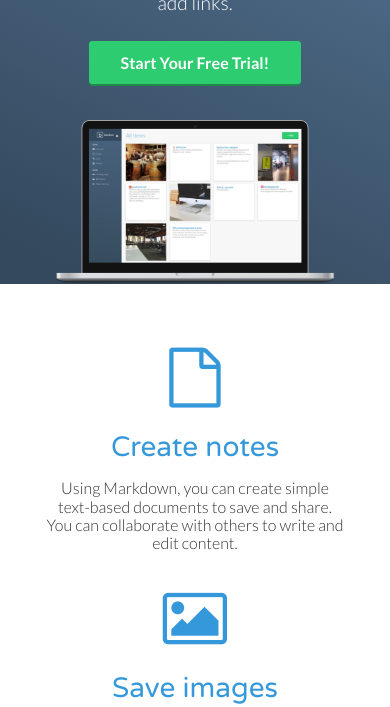
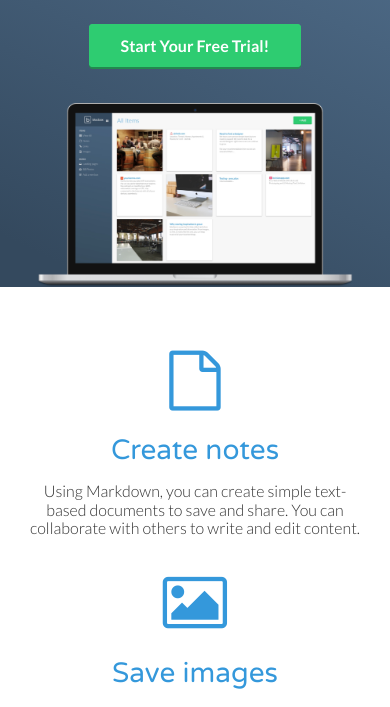
Before and after one commit to mtabroff/bloc-box, a plain HTML site: page index.html in a window 390 px wide. Shown: the part 388-1095 px from the top of the page. Drawn offline with Linux system fonts and the light colour scheme.

Commit message:
updated assignment by fixing media query

```diff
--- a/css/style.css
+++ b/css/style.css
@@ -56,7 +56,7 @@ p {
  }
 @media (min-width: 320px) {
   .container {
-    width: 312px;
+    width: 90%;
   }
 }
 @media (min-width: 768px) {
```
